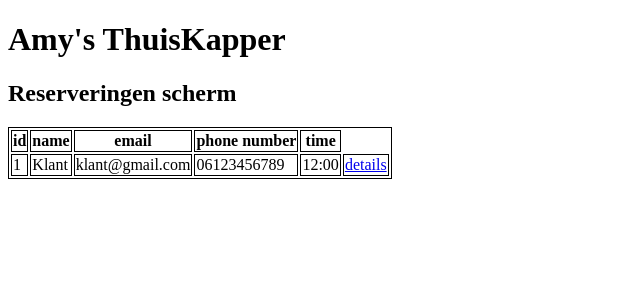
After one commit to ikeetkip/amy-thuiskapper, a PHP site: page /detail.php?id=1 in a window 1280 px wide. The commit adds this page. Shown: the top 300 px of the page, without its empty margins (0-640 px from the left). Run offline with PHP 8.4, Linux system fonts and the light colour scheme.

Commit message:
added detail.php

```diff
--- /dev/null
+++ b/detail.php
@@ -0,0 +1,71 @@
+<?php
+
+$reservations = [
+    [
+        "id" => "1",
+        "name" => "Klant",
+        "email" => "klant@gmail.com",
+        "phone" => "06123456789",
+        "time" => "12:00"
+    ],
+    [
+        "id" => "2",
+        "name" => "klant1",
+        "email" => "klant1@gmail.com",
+        "phone" => "06123456789",
+        "time" => "15:00"
+    ],
+    [
+        "id" => "3",
+        "name" => "klant2",
+        "email" => "klant2@gmail.com",
+        "phone" => "06123456789",
+        "time" => "19:00"
+    ]
+
+];
+
+$reservation = $reservations[$_GET['id']-1]
+
+
+
+?>
+
+<!doctype html>
+<html lang="en">
+<head>
+    <meta charset="UTF-8">
+    <meta name="viewport"
+          content="width=device-width, user-scalable=no, initial-scale=1.0, maximum-scale=1.0, minimum-scale=1.0">
+    <meta http-equiv="X-UA-Compatible" content="ie=edge">
+    <link rel="stylesheet" href="css/style.css">
+    <title>Amy thuiskapper</title>
+</head>
+<body>
+<h1>Amy's ThuisKapper</h1>
+
+<h2>Reserveringen scherm</h2>
+<table>
+    <tr>
+        <th>id</th>
+        <th>name</th>
+        <th>email</th>
+        <th>phone number</th>
+        <th>time</th>
+    </tr>
+        <tr>
+            <td><?= $reservation["id"] ?></td>
+            <td><?= $reservation["name"] ?></td>
+            <td><?= $reservation["email"] ?></td>
+            <td><?= $reservation["phone"] ?></td>
+            <td><?= $reservation["time"] ?></td>
+            <td><a href="detail.php?id=<?= $reservation["id"] ?>">details</a></td>
+
+        </tr>
+
+</table>
+
+
+
+</body>
+</html>
```
Also changed, not shown: index.php (+7 -0 lines).
